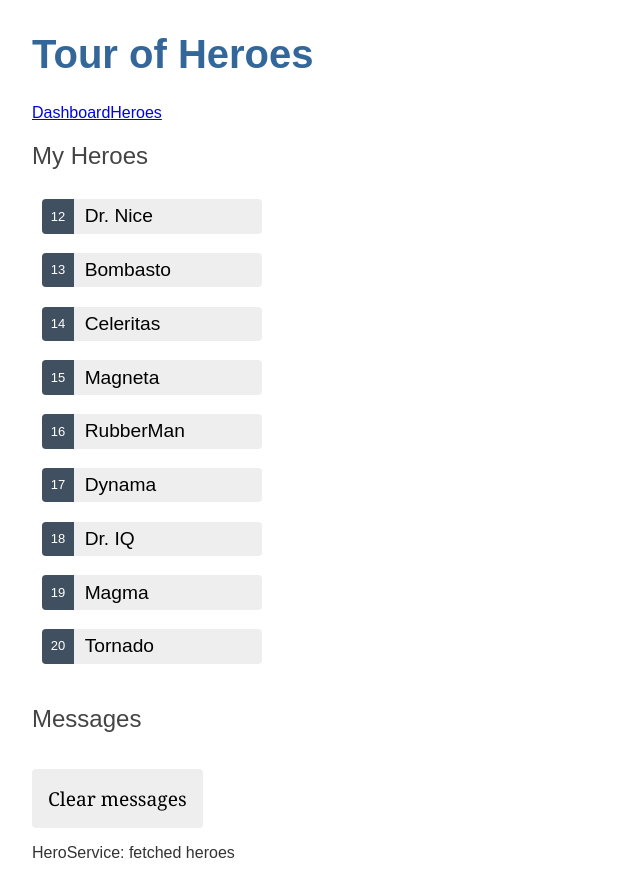
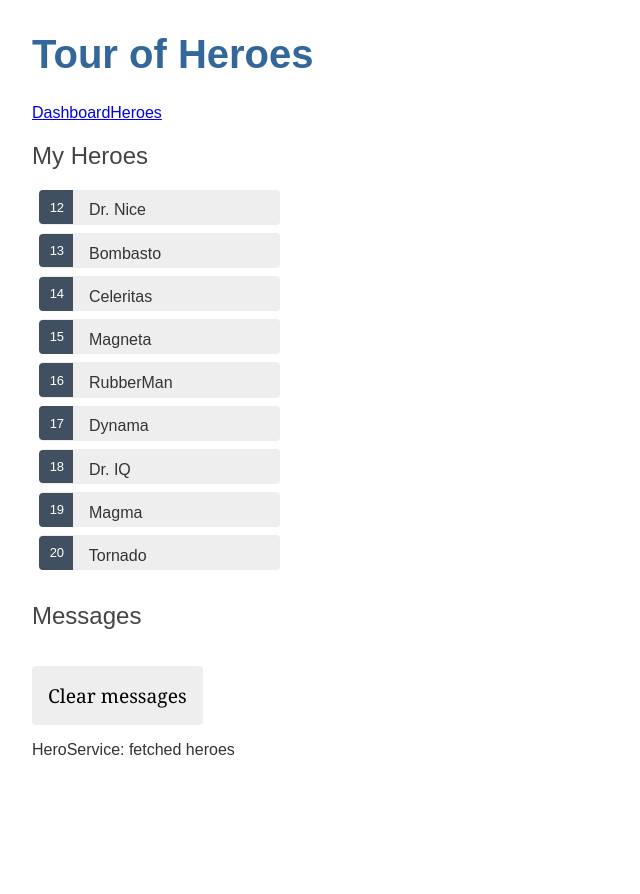
Before and after one commit to mherndon7/AngularPlayground, an Angular app: page /heroes in a window 1280 px wide. Shown: the whole page, without its empty margins (0-640 px from the left). After the commit the page ends 800 px from the top, so only its background shows below. Built offline with nearby package versions, Linux system fonts and the light colour scheme.

Commit message:
Updated hero component to route to a that hero

```diff
--- a/src/app/heroes/heroes.component.css
+++ b/src/app/heroes/heroes.component.css
@@ -5,49 +5,35 @@
   padding: 0;
   width: 15em;
 }
-
 .heroes li {
-  display: flex;
+  position: relative;
+  cursor: pointer;
 }
 
-.heroes button {
-  flex: 1;
-  cursor: pointer;
-  position: relative;
-  left: 0;
-  background-color: #eee;
-  margin: 0.5em;
-  padding: 0;
-  border-radius: 4px;
-  display: flex;
-  align-items: stretch;
-  height: 1.8em;
-}
-
-.heroes button:hover {
-  color: #2c3a41;
-  background-color: #e6e6e6;
+.heroes li:hover {
   left: 0.1em;
 }
 
-.heroes button:active {
+.heroes a {
+  color: #333;
+  text-decoration: none;
+  background-color: #eee;
+  margin: 0.5em;
+  padding: 0.3em 0;
+  height: 1.6em;
+  border-radius: 4px;
+  display: block;
+  width: 100%;
+}
+
+.heroes a:hover {
+  color: #2c3a41;
+  background-color: #e6e6e6;
+}
+
+.heroes a:active {
   background-color: #525252;
   color: #fafafa;
-}
-
-.heroes button.selected {
-  background-color: black;
-  color: white;
-}
-
-.heroes button.selected:hover {
-  background-color: #505050;
-  color: white;
-}
-
-.heroes button.selected:active {
-  background-color: black;
-  color: white;
 }
 
 .heroes .badge {
@@ -57,10 +43,12 @@
   padding: 0.8em 0.7em 0 0.7em;
   background-color: #405061;
   line-height: 1em;
+  position: relative;
+  left: -1px;
+  top: -4px;
+  height: 1.8em;
+  min-width: 16px;
+  text-align: right;
   margin-right: 0.8em;
   border-radius: 4px 0 0 4px;
 }
-
-.heroes .name {
-  align-self: center;
-}
--- a/src/app/heroes/heroes.component.html
+++ b/src/app/heroes/heroes.component.html
@@ -1,15 +1,8 @@
 <h2>My Heroes</h2>
 <ul class="heroes">
   <li *ngFor="let hero of heroes">
-    <button
-      [class.selected]="hero === selectedHero"
-      type="button"
-      (click)="onSelect(hero)"
-    >
-      <span class="badge">{{ hero.id }}</span>
-      <span class="name">{{ hero.name }}</span>
-    </button>
+    <a routerLink="/detail/{{ hero.id }}">
+      <span class="badge">{{ hero.id }}</span> {{ hero.name }}
+    </a>
   </li>
 </ul>
-
-<app-hero-detail [hero]="selectedHero"></app-hero-detail>
--- a/src/app/heroes/heroes.component.ts
+++ b/src/app/heroes/heroes.component.ts
@@ -4,34 +4,25 @@ import { FormsModule } from '@angular/forms';
 import { CommonModule } from '@angular/common';
 import { HeroDetailComponent } from '../hero-detail/hero-detail.component';
 import { HeroService } from '../services/hero.service';
-import { MessageService } from '../services/message.service';
+import { RouterModule } from '@angular/router';
 
 @Component({
   selector: 'app-heroes',
   standalone: true,
-  imports: [CommonModule, FormsModule, HeroDetailComponent],
+  imports: [CommonModule, FormsModule, HeroDetailComponent, RouterModule],
   templateUrl: './heroes.component.html',
   styleUrl: './heroes.component.css',
 })
 export class HeroesComponent implements OnInit {
   heroes: Hero[] = [];
-  selectedHero?: Hero;
 
-  constructor(
-    private heroService: HeroService,
-    private messageService: MessageService
-  ) {}
+  constructor(private heroService: HeroService) {}
 
   ngOnInit(): void {
     this.getHeroes();
   }
 
-  onSelect(hero: Hero): void {
-    this.selectedHero = hero;
-    this.messageService.add(`HeroesComponent: Selected hero id=${hero.id}`);
-  }
-
-  private getHeroes(): void {
+  getHeroes(): void {
     this.heroService.getHeroes().subscribe((heroes) => (this.heroes = heroes));
   }
 }
```
